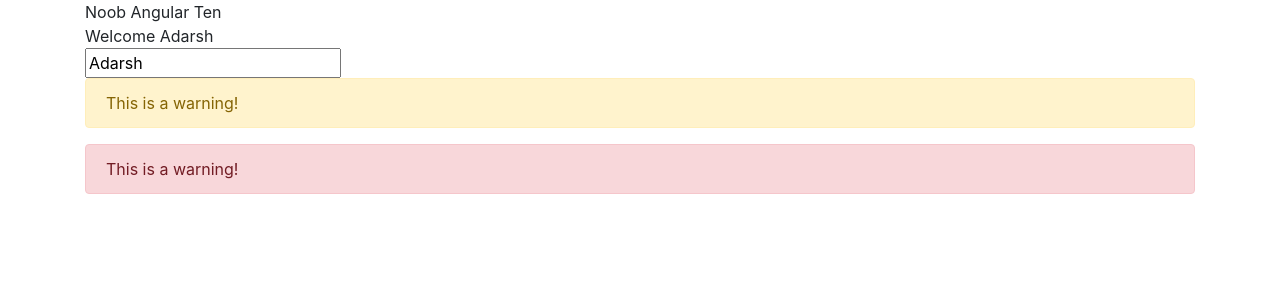
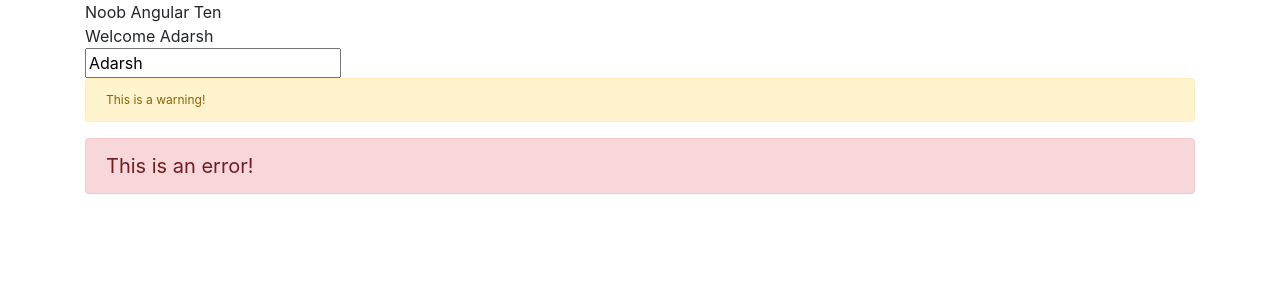
Before and after one commit to adarshsingh1407/noob-angular-ten, an Angular app: page / in a window 1280 px wide. Shown: the top 300 px of the page. Built offline with nearby package versions, Linux system fonts and the light colour scheme.

Commit message:
Fix styling and labelling for error and warning components

```diff
--- a/src/app/error-alert/error-alert.component.css
+++ b/src/app/error-alert/error-alert.component.css
@@ -0,0 +1,3 @@
+.custom-alert {
+  font-size: 20px;
+}
--- a/src/app/error-alert/error-alert.component.html
+++ b/src/app/error-alert/error-alert.component.html
@@ -1 +1 @@
-<div class="alert alert-danger">This is a warning!</div>
+<div class="alert alert-danger custom-alert">This is an error!</div>
--- a/src/app/warning-alert/warning-alert.component.css
+++ b/src/app/warning-alert/warning-alert.component.css
@@ -0,0 +1,3 @@
+.custom-alert {
+  font-size: 12px;
+}
--- a/src/app/warning-alert/warning-alert.component.html
+++ b/src/app/warning-alert/warning-alert.component.html
@@ -1 +1 @@
-<div class="alert alert-warning">This is a warning!</div>
+<div class="alert alert-warning custom-alert">This is a warning!</div>
```
